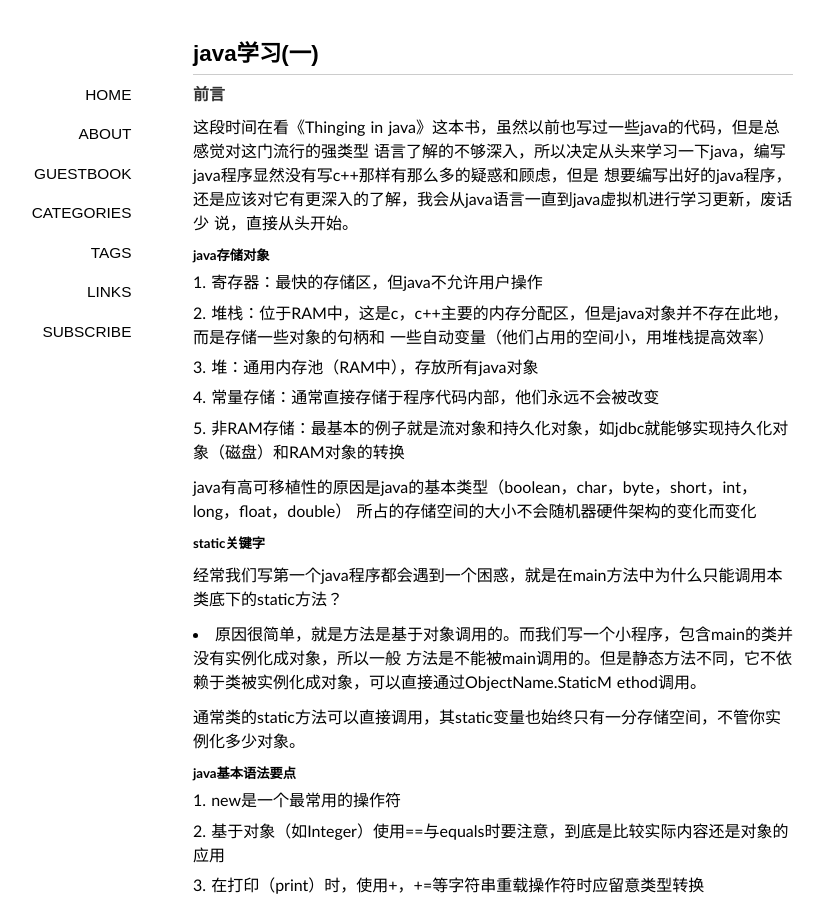
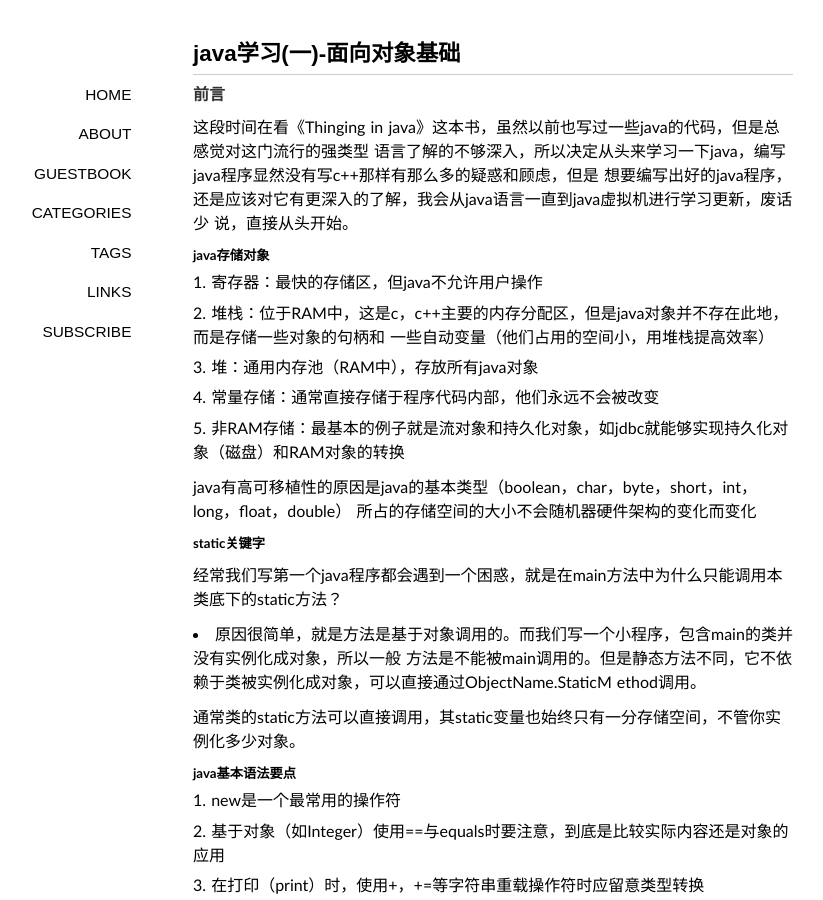
Before and after one commit to zhing/zhing.github.com, a Jekyll site: the page built from _posts/2013-11-27-java.md, in a window 1280 px wide and 900 px high. Shown: the whole window, without its empty margins (147-970 px from the left). Built offline with Jekyll 4.4.1, drawn with Linux system fonts in a browser that asks for light colours; some web fonts are replaced; Markdown is read by kramdown in place of the engine named in the settings; comment, search, counter and statistics services are not loaded.

Commit message:
2013-12-06

```diff
--- a/_posts/2013-11-27-java.md
+++ b/_posts/2013-11-27-java.md
@@ -1,6 +1,6 @@
 ---
 layout: post
-title: "java学习(一)"
+title: "java学习(一)-面向对象基础"
 description: ""
 category: java
 tags: [java]
```
